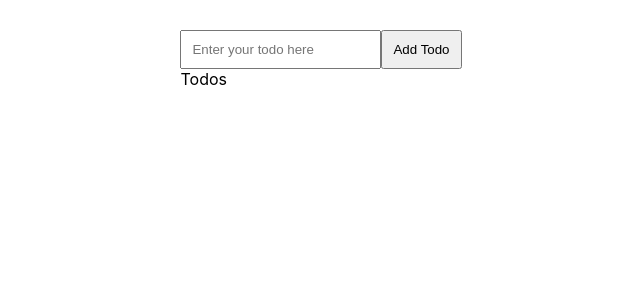
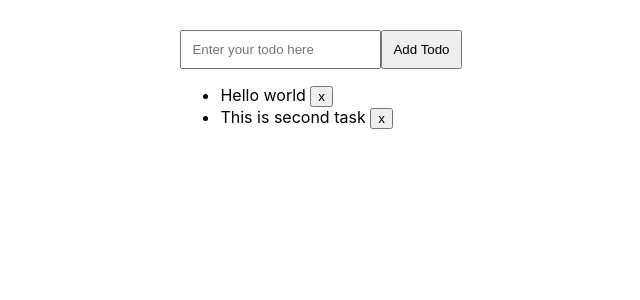
Before and after one commit to shahriyardx/next-crud-todo, a Next.js app: page / in a window 1280 px wide. Shown: the top 300 px of the page, without its empty margins (319-959 px from the left). Built offline with nearby package versions, Linux system fonts and the light colour scheme.

Commit message:
All component ready

```diff
--- a/components/AddForm.jsx
+++ b/components/AddForm.jsx
@@ -1,15 +1,21 @@
 import React from 'react'
 
-const AddForm = () => {
+const AddForm = ({ addTodo }) => {
+  const handleSubmit = (event) => {
+    event.preventDefault()
+
+    const content = event.target.content.value
+    addTodo(content, () => {
+      event.target.reset()
+    })
+  }
   return (
-    <div>
-      <form>
-        <div style={{ display: 'flex', alignItems: 'center' }}>
-          <input type="text" placeholder="Enter your todo here" style={{ padding: 10 }}/>
-          <button style={{ padding: 10 }}>Add Todo</button>
-        </div>
-      </form>
-    </div>
+    <form onSubmit={handleSubmit}>
+      <div style={{ display: 'flex', alignItems: 'center' }}>
+        <input name="content" type="text" placeholder="Enter your todo here" style={{ padding: 10 }}/>
+        <button style={{ padding: 10 }}>Add Todo</button>
+      </div>
+    </form>
   )
 }
 
--- a/components/Todo.jsx
+++ b/components/Todo.jsx
@@ -1,8 +1,9 @@
 import React from 'react'
 
-const Todo = () => {
+const Todo = ({ todo, deleteTodo }) => {
+
   return (
-    <div>Todo</div>
+    <li>{todo.content} <button onClick={() => deleteTodo(todo._id)}>x</button></li>
   )
 }
 
--- a/components/Todos.jsx
+++ b/components/Todos.jsx
@@ -1,8 +1,12 @@
 import React from 'react'
+import Todo from './Todo'
 
-const Todos = () => {
+const Todos = ({ todos, deleteTodo }) => {
+
   return (
-    <div>Todos</div>
+    <ul>
+      {todos.map(todo => <Todo key={todo._id} todo={todo} deleteTodo={deleteTodo} />)}
+    </ul>
   )
 }
 
--- a/pages/index.js
+++ b/pages/index.js
@@ -1,13 +1,27 @@
-import React from 'react'
+import React, { useState } from 'react'
 import AddForm from '../components/AddForm'
 import Todos from '../components/Todos'
 
 const Home = () => {
+  const [todos, setTodos] = useState([
+    {_id: 1, content: "Hello world"},
+    {_id: 2, content: "This is second task"}
+  ])
+
+  const addTodo = (todoData, callback) => {
+    console.log(todoData)
+    callback()
+  }
+
+  const deleteTodo = (todoId) => {
+    console.log(todoId)
+  }
+
   return (
     <div style={{ display: 'grid', placeItems: 'center', marginTop: 30 }}>
       <div>
-        <AddForm />
-        <Todos />
+        <AddForm addTodo={addTodo} />
+        <Todos todos={todos} deleteTodo={deleteTodo} />
       </div>
     </div>
   )
```
